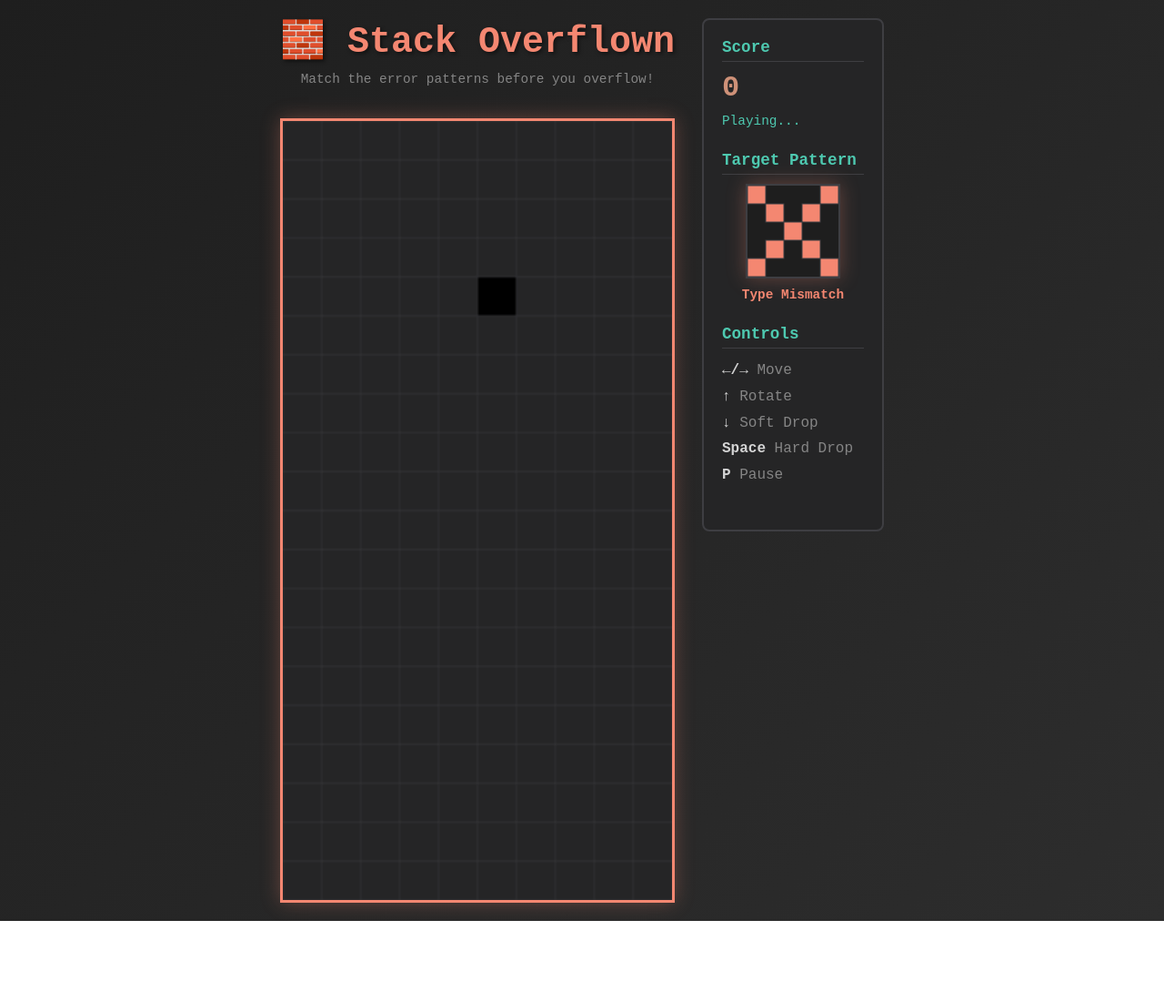
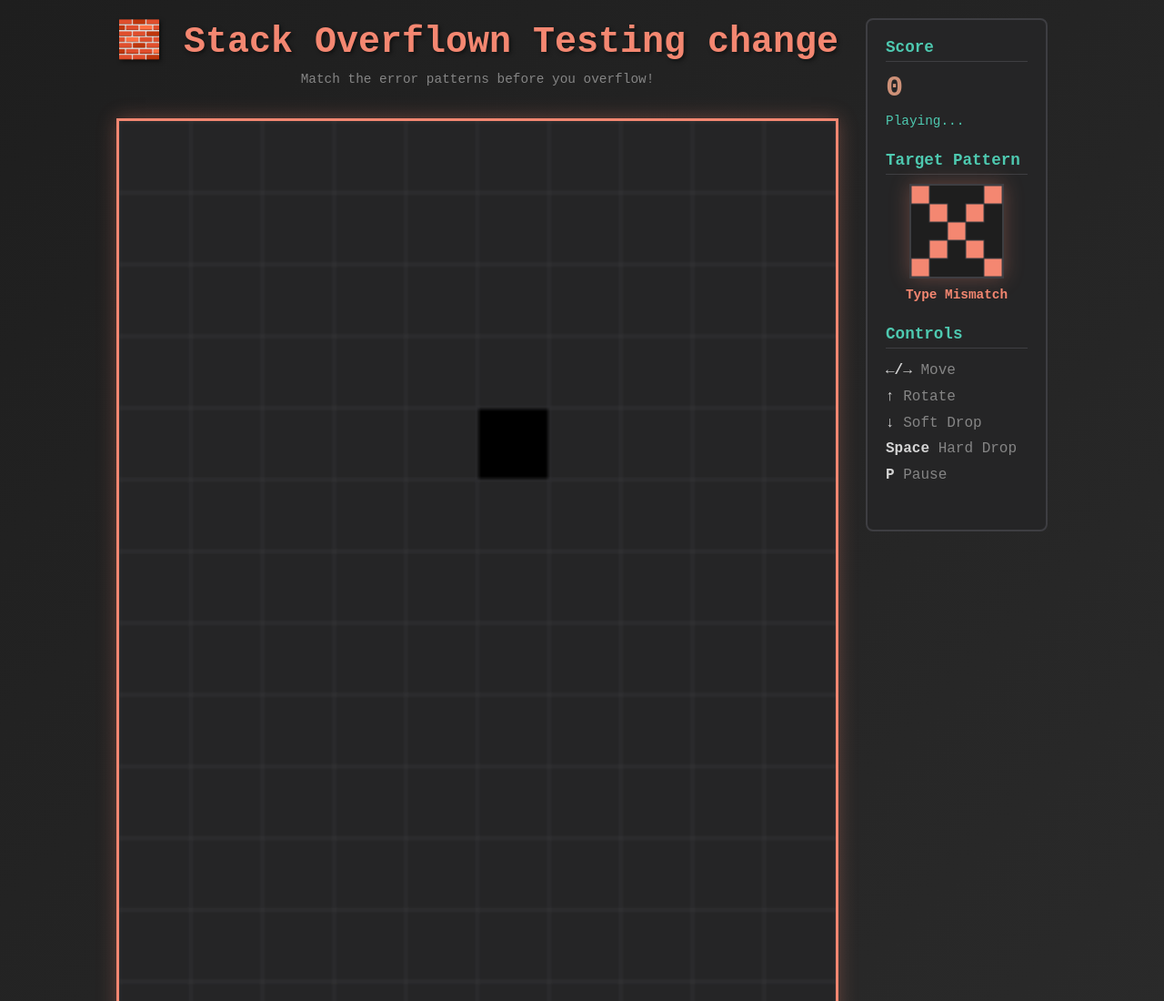
Before and after one commit to Sharp40/skills-introduction-to-git, a plain HTML site: page src/index.html in a window 1280 px wide. Shown: the top 1100 px of the page at 91% size. Before the commit the page ends 1012 px from the top, so only its background shows below. Drawn offline with Linux system fonts and the light colour scheme.

Commit message:
On line 13 onto index.html was changed

```diff
--- a/src/index.html
+++ b/src/index.html
@@ -10,7 +10,7 @@
     <div class="game-container">
       <div class="main-panel">
         <div>
-          <h1>🧱 Stack Overflown</h1>
+          <h1>🧱 Stack Overflown Testing change</h1>
           <div class="subtitle">Match the error patterns before you overflow!</div>
         </div>
         <canvas id="gameCanvas" width="300" height="600"></canvas>
```
